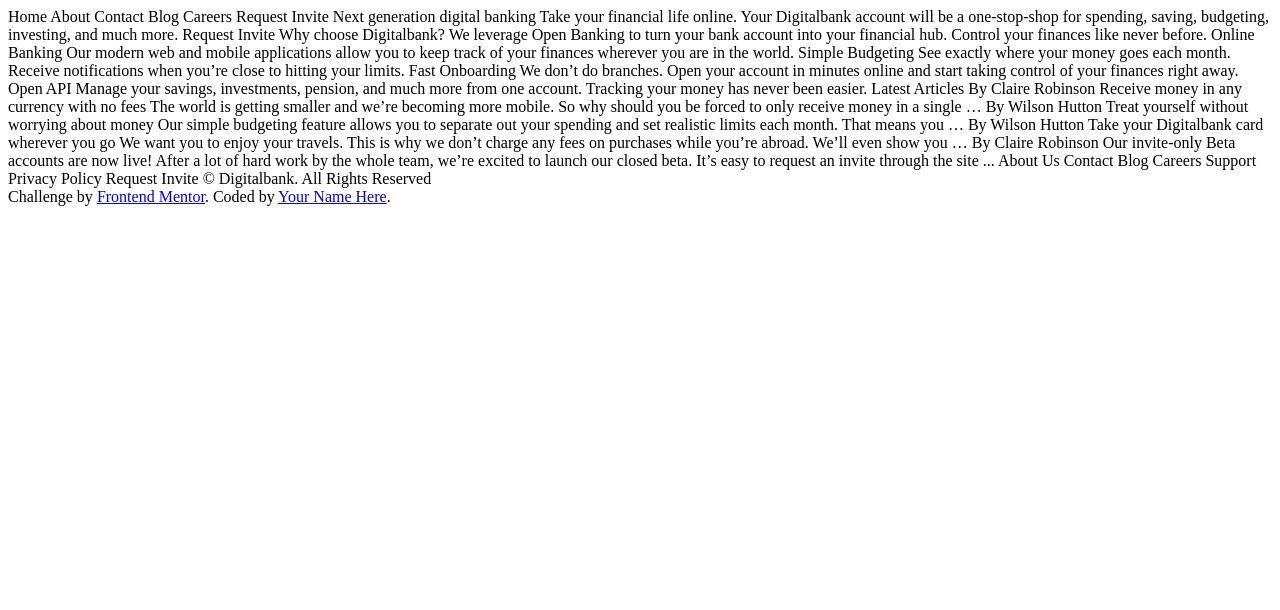
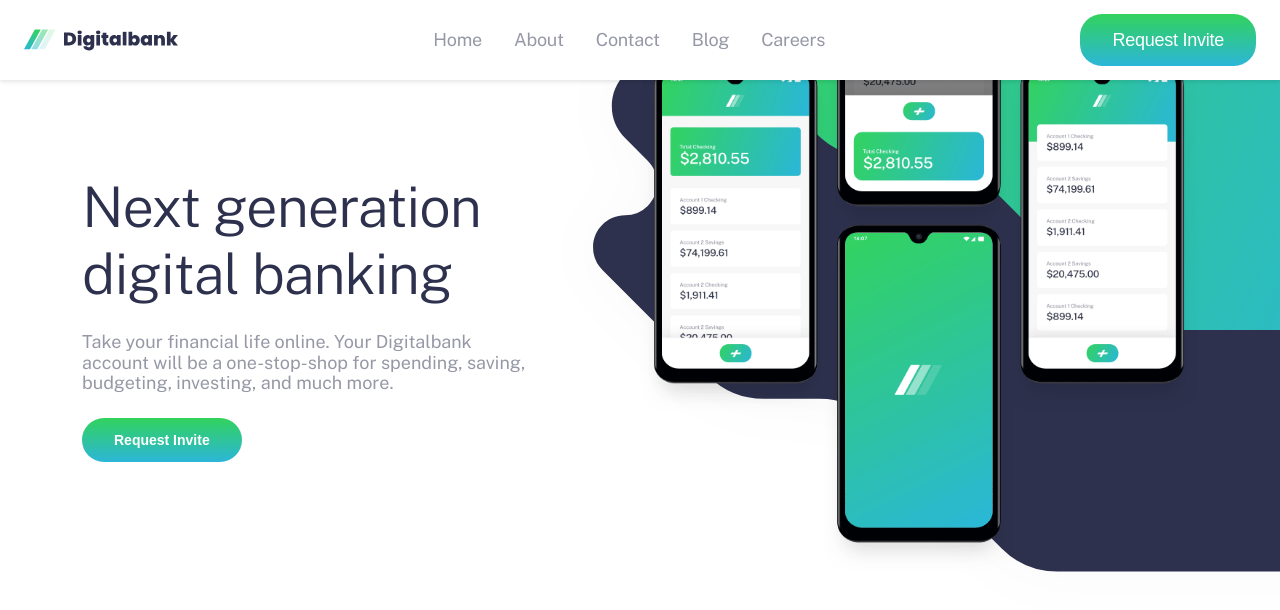
Before and after one commit to fidelisobioma/Digitalbank-landing-page, a plain HTML site: page index.html in a window 1280 px wide. Drawn offline with nearby package versions, Linux system fonts and the light colour scheme.

Commit message:
complted navbarand intro section

```diff
--- a/index.html
+++ b/index.html
@@ -4,40 +4,75 @@
     <meta charset="UTF-8" />
     <meta name="viewport" content="width=device-width, initial-scale=1.0" />
     <link rel="stylesheet" href="style.css" />
-
     <title>Digitalbank landing page</title>
   </head>
   <body>
-    Home About Contact Blog Careers Request Invite Next generation digital
-    banking Take your financial life online. Your Digitalbank account will be a
-    one-stop-shop for spending, saving, budgeting, investing, and much more.
-    Request Invite Why choose Digitalbank? We leverage Open Banking to turn your
-    bank account into your financial hub. Control your finances like never
-    before. Online Banking Our modern web and mobile applications allow you to
-    keep track of your finances wherever you are in the world. Simple Budgeting
-    See exactly where your money goes each month. Receive notifications when
-    you’re close to hitting your limits. Fast Onboarding We don’t do branches.
-    Open your account in minutes online and start taking control of your
-    finances right away. Open API Manage your savings, investments, pension, and
-    much more from one account. Tracking your money has never been easier.
-    Latest Articles By Claire Robinson Receive money in any currency with no
-    fees The world is getting smaller and we’re becoming more mobile. So why
-    should you be forced to only receive money in a single … By Wilson Hutton
-    Treat yourself without worrying about money Our simple budgeting feature
-    allows you to separate out your spending and set realistic limits each
-    month. That means you … By Wilson Hutton Take your Digitalbank card wherever
-    you go We want you to enjoy your travels. This is why we don’t charge any
-    fees on purchases while you’re abroad. We’ll even show you … By Claire
-    Robinson Our invite-only Beta accounts are now live! After a lot of hard
-    work by the whole team, we’re excited to launch our closed beta. It’s easy
-    to request an invite through the site ... About Us Contact Blog Careers
-    Support Privacy Policy Request Invite © Digitalbank. All Rights Reserved
+    <div class="wrapper">
+      <header>
+        <nav>
+          <div class="navbar">
+            <div class="navbarHeader">
+              <div class="logo">
+                <img src="images\logo-dark.svg" alt="Digitalbank" />
+              </div>
 
-    <div class="attribution">
-      Challenge by
-      <a href="https://www.frontendmentor.io?ref=challenge" target="_blank"
-        >Frontend Mentor</a
-      >. Coded by <a href="#">Your Name Here</a>.
+              <div class="menu">
+                <div id="hamburger" class="icon-btn">
+                  <img src="images/icon-hamburger.svg" alt="hamburger" />
+                </div>
+                <div id="close" class="icon-btn hidden">
+                  <img src="images/icon-close.svg" alt="close" />
+                </div>
+              </div>
+            </div>
+            <div class="overlay">
+              <ul>
+                <li><a href="#home">Home</a></li>
+                <li><a href="#about">About</a></li>
+                <li><a href="#contact">Contact</a></li>
+                <li><a href="#blog">Blog</a></li>
+                <li><a href="#career">Careers</a></li>
+              </ul>
+            </div>
+          </div>
+
+          <div class="deskNavbar">
+            <div class="logo">
+              <img src="./images/logo-dark.svg" alt="Digitalbank" />
+            </div>
+
+            <ul>
+              <li><a href="">Home</a></li>
+              <li><a href="">About</a></li>
+              <li><a href="">Contact</a></li>
+              <li><a href="">Blog</a></li>
+              <li><a href="">Careers</a></li>
+            </ul>
+
+            <div>
+              <button>Request Invite</button>
+            </div>
+          </div>
+        </nav>
+        <div class="intro">
+          <div class="image">
+            <img src="images\image-mockups.png" alt="mobile-mock-up" />
+          </div>
+          <div class="bg-image">
+            <img src="./images/bg-intro-desktop.svg" alt="" />
+          </div>
+          <div class="text">
+            <h1>Next generation digital banking</h1>
+            <p>
+              Take your financial life online. Your Digitalbank account will be
+              a one-stop-shop for spending, saving, budgeting, investing, and
+              much more.
+            </p>
+            <button>Request Invite</button>
+          </div>
+        </div>
+      </header>
     </div>
+    <script src="main.js"></script>
   </body>
 </html>
--- /dev/null
+++ b/main.js
@@ -0,0 +1,17 @@
+const wrapper = document.querySelector(".wrapper");
+const overlay = document.querySelector(".overlay");
+const hamburger = document.querySelector("#hamburger");
+const close = document.querySelector("#close");
+hamburger.addEventListener("click", () => {
+  hamburger.classList.add("hidden");
+  close.classList.remove("hidden");
+  overlay.classList.add("displayModal");
+  wrapper.classList.add("fixwrapper");
+});
+
+close.addEventListener("click", () => {
+  hamburger.classList.remove("hidden");
+  close.classList.add("hidden");
+  overlay.classList.remove("displayModal");
+  wrapper.classList.remove("fixwrapper");
+});
--- a/style.css
+++ b/style.css
@@ -0,0 +1,315 @@
+@import url("https://fonts.googleapis.com/css2?family=Public+Sans:ital,wght@0,100..900;1,100..900&display=swap");
+
+*,
+::before,
+::after {
+  margin: 0;
+  padding: 0;
+  box-sizing: border-box;
+}
+
+:root {
+  --blue: hsl(233, 26%, 24%);
+  --green: hsl(136, 64%, 51%);
+  --cyan: hsl(192, 69%, 51%);
+  --gray-600: hsl(233, 8%, 62%);
+  --gray-100: hsl(220, 16%, 96%);
+  --gray-50: hsl(0, 0%, 98%);
+  --white: hsl(0, 100%, 100%);
+}
+.wrapper {
+  max-width: 81rem;
+  margin: auto;
+  width: 100%;
+  overflow: hidden;
+}
+.fixwrapper {
+  position: fixed;
+}
+img {
+  width: 100%;
+}
+body {
+  font-family: "Public Sans", sans-serif;
+}
+
+.logo {
+  width: 114px;
+  height: 20px;
+}
+.menu {
+  position: relative;
+  width: 24px;
+  height: 11px;
+}
+#hamburger img,
+#close img {
+  position: absolute;
+}
+
+#hamburger img {
+  width: 24px;
+  height: 11px;
+}
+#close img {
+  width: 18px;
+  height: 18px;
+}
+
+.hidden {
+  visibility: hidden;
+  pointer-events: none;
+}
+
+.overlay {
+  padding: 24px;
+  position: fixed;
+  left: 0;
+  right: 0;
+  height: 100vh;
+  z-index: 1;
+  background-color: rgba(0, 0, 0, 0.7);
+  visibility: hidden;
+  transform-origin: left;
+  transform: translateX(-100%);
+  transition:
+    visibility 0.25s ease-in-out,
+    transform 0.25s ease-in-out;
+}
+.displayModal {
+  visibility: visible;
+  transform: translateX(0);
+}
+
+.navbar ul {
+  background-color: var(--white);
+  max-width: 327px;
+  min-height: 265px;
+  border-radius: 4px;
+  box-shadow: 0 2px 4px rgba(0, 0, 0, 0.1);
+  margin: 24px auto;
+  list-style: none;
+  padding: 30.5px;
+}
+.navbar ul li {
+  text-align: center;
+  padding-top: 16px;
+  /* border: 1px solid red; */
+}
+.navbar ul li a {
+  text-decoration: none;
+  color: var(--blue);
+  font-size: 1.125rem;
+  line-height: 155%;
+  font-weight: normal;
+  letter-spacing: -0.25px;
+  outline: none;
+}
+
+.navbarHeader {
+  display: flex;
+  justify-content: space-between;
+  align-items: center;
+  padding: 21.54px 24px;
+  background-color: var(--white);
+  box-shadow: 0 2px 4px rgba(0, 0, 0, 0.1);
+  position: relative;
+  z-index: 1;
+}
+.deskNavbar {
+  display: none;
+}
+.intro {
+  padding: 0 25px;
+  padding-bottom: 72px;
+  padding-bottom: 56px;
+  transform: translateY(-20vh);
+  background-image: url("images/bg-intro-mobile.svg");
+  background-repeat: no-repeat;
+  background-position: top right;
+  background-size: contain;
+  display: grid;
+  /* justify-content: center; */
+}
+.intro .image {
+  /* border: 1px solid red; */
+}
+.intro .text {
+  max-width: 327px;
+  margin-top: 48px;
+  text-align: center;
+  margin-left: auto;
+  margin-right: auto;
+  /* border: 1px solid red; */
+}
+.intro .text h1 {
+  font-size: 40px;
+  line-height: 120%;
+  letter-spacing: -0.75px;
+  font-weight: 300;
+  text-align: center;
+  color: var(--blue);
+}
+.intro .text p {
+  margin-top: 24px;
+  margin-bottom: 24px;
+  font-weight: 400;
+  font-size: 14px;
+  line-height: 115%;
+  letter-spacing: 0;
+  text-align: center;
+  color: var(--gray-600);
+}
+.intro .text button {
+  color: var(--white);
+  font-size: var(--blue);
+  font-size: 14px;
+  font-weight: bold;
+  line-height: 200%;
+  letter-spacing: 0px;
+  background-image: linear-gradient(hsl(136, 64%, 51%), hsl(192, 69%, 51%));
+  outline: none;
+  border: none;
+  padding: 0.5rem 2rem;
+  border-radius: 22px;
+}
+.intro .bg-image {
+  display: none;
+}
+@media (min-width: 768px) {
+  .navbarHeader {
+    padding: 21.54px 80px;
+  }
+  .navbar ul {
+    max-width: 607px;
+  }
+  .intro {
+    padding: 0 82px;
+    transform: translateY(-24vh);
+    background-image: url("images/bg-intro-desktop.svg");
+    background-position: top center;
+    position: relative;
+  }
+  .intro .text {
+    max-width: 447px;
+    margin-left: 0;
+  }
+  .intro .text h1 {
+    font-size: 56px;
+    letter-spacing: -1px;
+    line-height: 120%;
+  }
+  .intro .text p {
+    font-size: 18px;
+  }
+}
+@media (min-width: 1024px) {
+  .navbar {
+    display: none;
+  }
+  .deskNavbar {
+    position: relative;
+    display: block;
+    display: flex;
+    justify-content: space-between;
+    align-items: center;
+    padding-left: 24px;
+    padding-right: 24px;
+    background-color: var(--white);
+    box-shadow: 0 2px 4px rgba(0, 0, 0, 0.1);
+    z-index: 1;
+  }
+  .deskNavbar .logo {
+    width: 154px;
+    height: 20.93px;
+  }
+  .deskNavbar ul {
+    list-style: none;
+    display: flex;
+    gap: 2rem;
+  }
+  .deskNavbar ul li {
+    padding-top: 29.54px;
+    padding-bottom: 29.54px;
+    position: relative;
+  }
+
+  .deskNavbar ul li a {
+    text-decoration: none;
+    color: var(--gray-600);
+    font-size: 1.125rem;
+    line-height: 115%;
+    font-weight: normal;
+    letter-spacing: -0.25px;
+    outline: none;
+  }
+  .deskNavbar ul li ::after {
+    content: "";
+    position: absolute;
+    bottom: 0;
+    left: 0;
+    height: 4px;
+    width: 100%;
+    background-image: linear-gradient(
+      to left,
+      hsl(136, 64%, 51%),
+      hsl(192, 69%, 51%)
+    );
+    transform: scaleX(0);
+    transform-origin: left;
+    transition: transform 0.3s ease;
+  }
+  .deskNavbar ul li :hover::after {
+    transform: scaleX(1);
+  }
+  .deskNavbar ul li a:hover,
+  .deskNavbar ul li a:focus {
+    color: var(--blue);
+  }
+  .deskNavbar button {
+    color: var(--white);
+    font-size: var(--blue);
+    font-size: 1.125rem;
+    line-height: 200%;
+    letter-spacing: -0.25px;
+    background-image: linear-gradient(hsl(136, 64%, 51%), hsl(192, 69%, 51%));
+    outline: none;
+    border: none;
+    padding: 0.5rem 2rem;
+    border-radius: 22px;
+  }
+  .deskNavbar button:hover,
+  .deskNavbar button:focus {
+    opacity: 66%;
+    cursor: pointer;
+  }
+  .intro {
+    display: grid;
+    grid-template-columns: 1fr 1fr;
+    align-items: center;
+    background-image: none;
+  }
+  .intro .image {
+    /* transform: translateY(-2%); */
+
+    transform: translate(0);
+    order: 2;
+  }
+  .intro .text {
+    text-align: left;
+    margin-top: 173px;
+    position: unset;
+  }
+  .intro .text h1,
+  .intro .text p {
+    text-align: left;
+  }
+  .intro .bg-image {
+    display: block;
+    width: 1000px;
+    position: absolute;
+    z-index: -1;
+    top: -10%;
+    right: -20%;
+  }
+}
```
